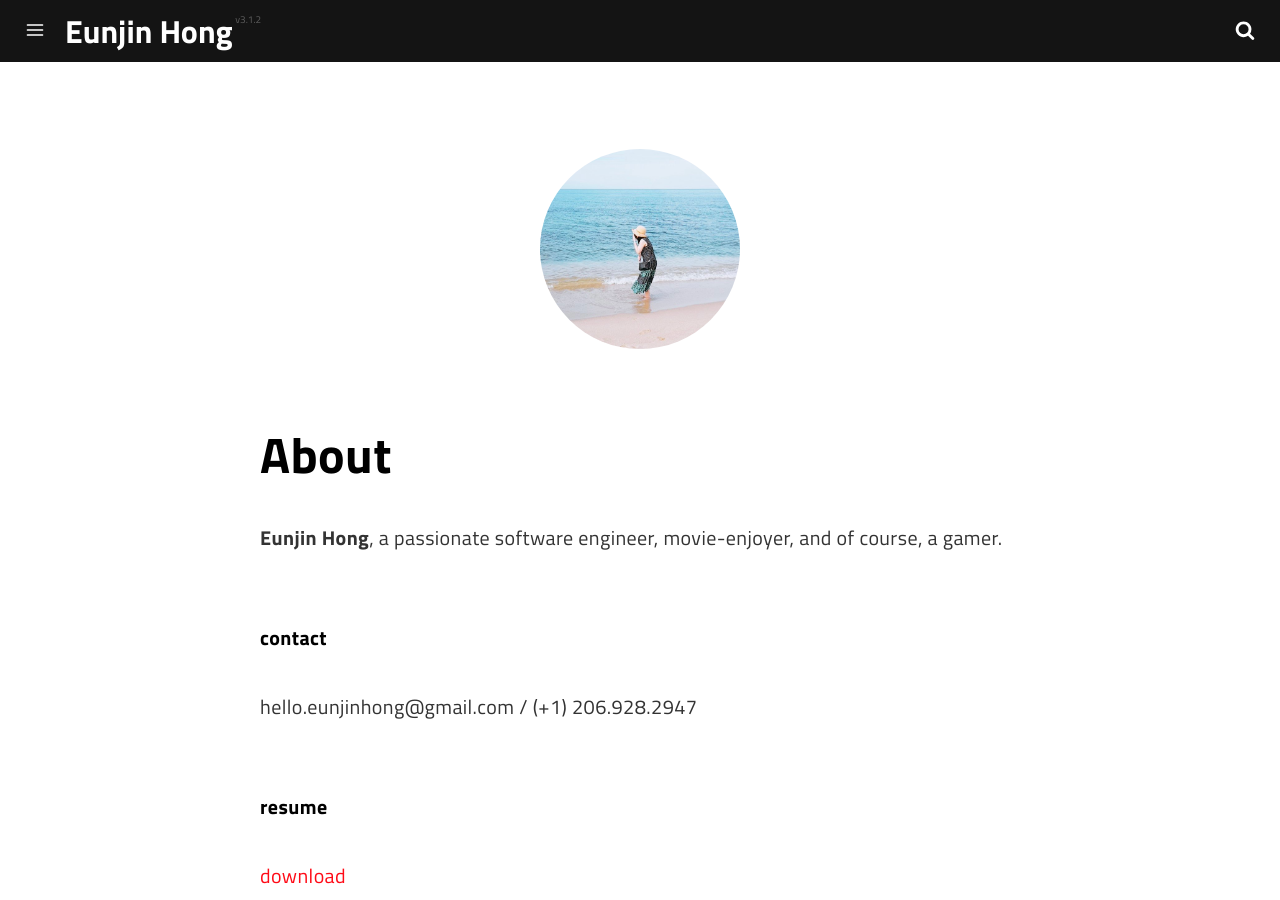
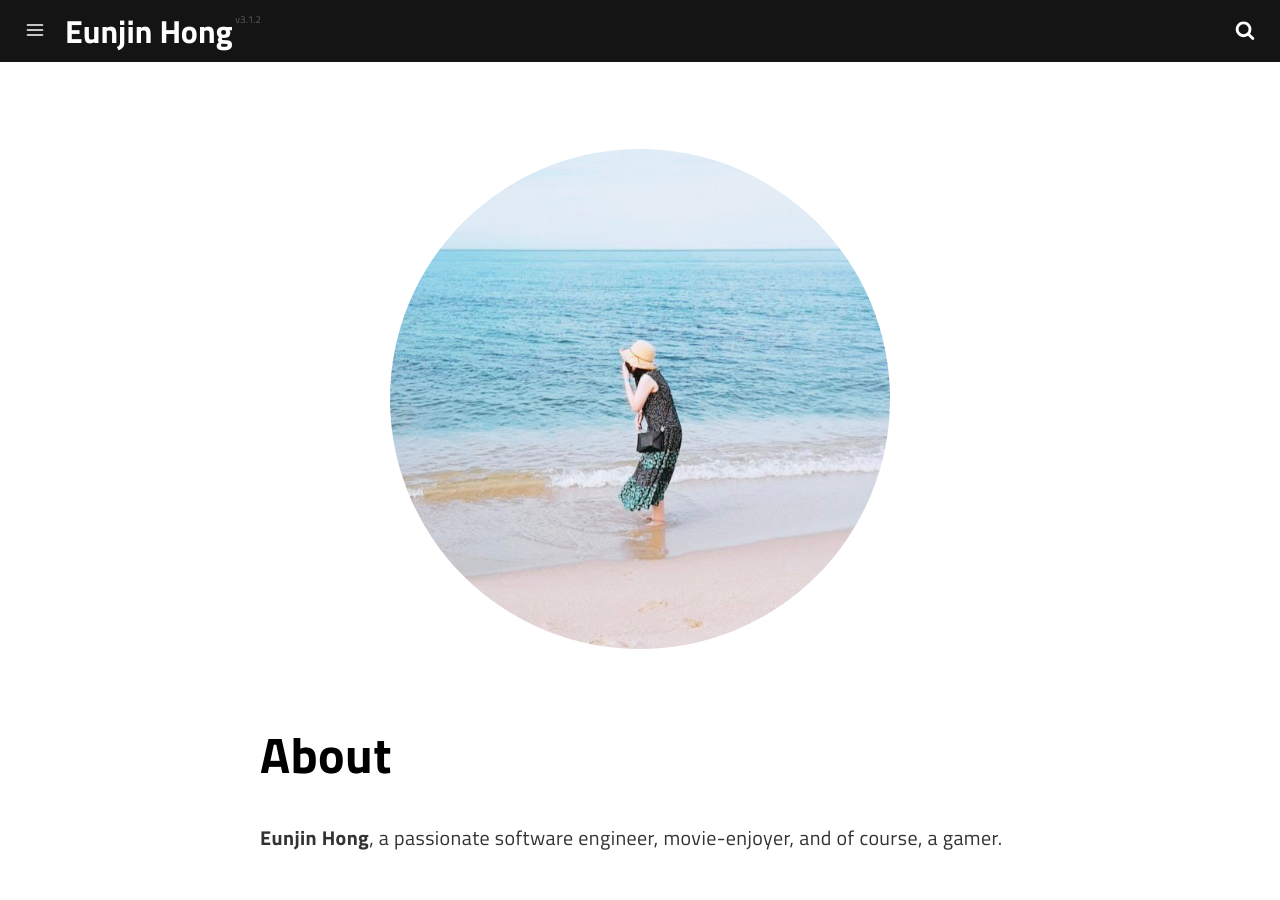
Before and after one commit to helloeunjinhong/helloeunjinhong.github.io, a Jekyll site: the page built from pages/about.md, in a window 1280 px wide and 900 px high. Built offline with Jekyll 4.4.1, drawn with Linux system fonts in a browser that asks for light colours; a script that is not in the unit is left out.

Commit message:
Update about.md

```diff
--- a/pages/about.md
+++ b/pages/about.md
@@ -7,7 +7,7 @@ description: Some description.
 permalink: /about/
 ---
 
-<img class="img-rounded" src="/assets/img/uploads/profile.jpg" alt="Eunjin Hong" width="200">
+<img class="img-rounded" src="/assets/img/uploads/profile.jpg" alt="Eunjin Hong" width="500">
 
 # About
 
@@ -19,4 +19,4 @@ hello.eunjinhong@gmail.com / (+1) 206.928.2947
 
 
 #### resume
-[download]("/assets/resume/EunjinHong_RESUME.pdf")
+[download]("https://helloeunjinhong.github.io/assets/resume/EunjinHong_RESUME.pdf")
```
